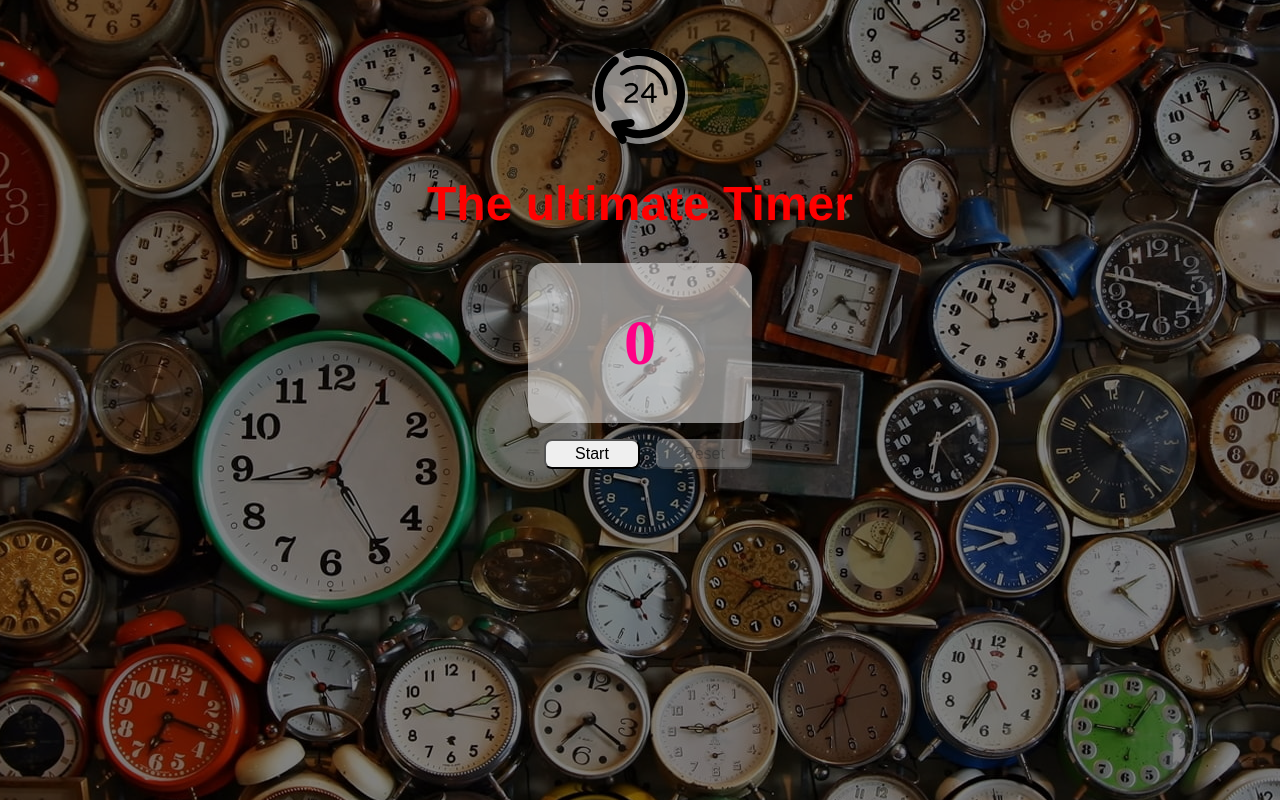
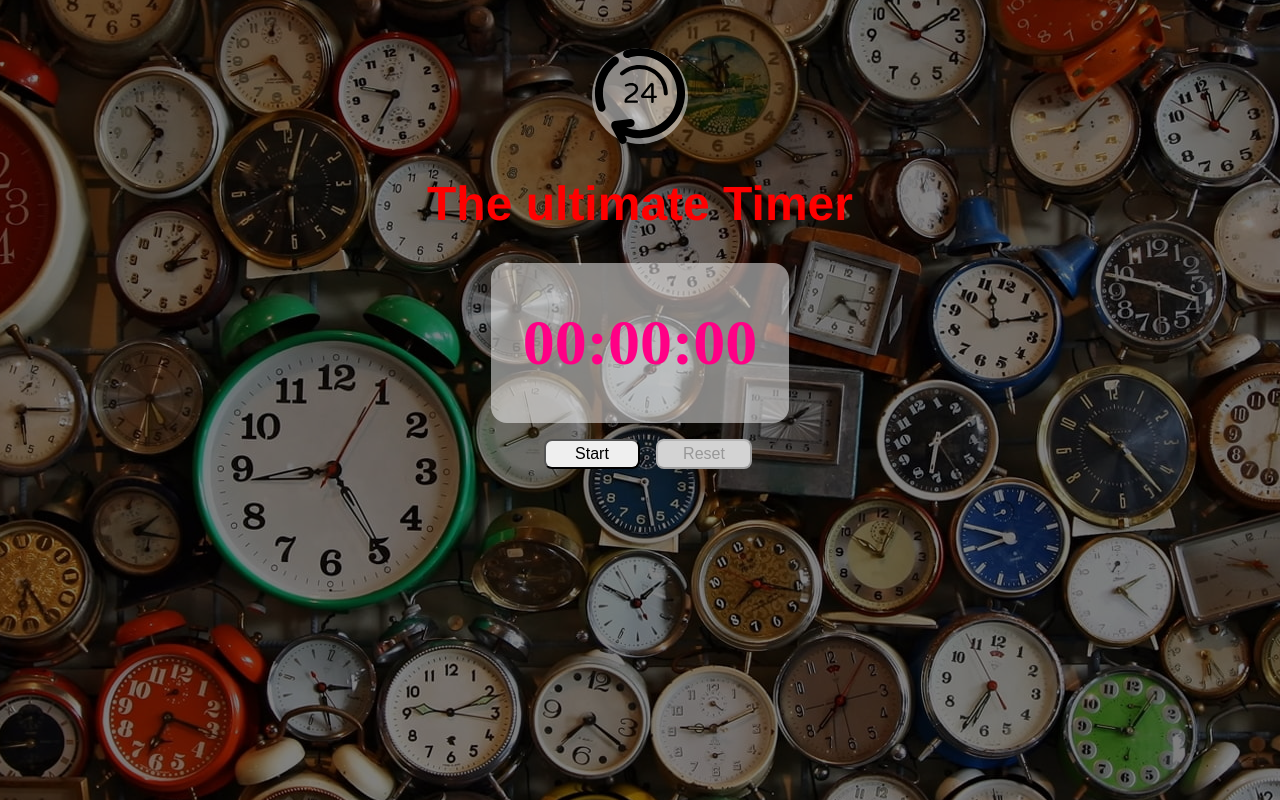
Before and after one commit to kelvinmacharia254/timer--ReactJs, a React (Vite) app: page / in a window 1280 px wide. Built offline with nearby package versions, Linux system fonts and the light colour scheme.

Commit message:
add time formatter HH:MM:SS

```diff
--- a/src/components/Timer.jsx
+++ b/src/components/Timer.jsx
@@ -1,5 +1,6 @@
 import {useCallback, useRef, useState} from "react";
 import Modal from "./Modal.jsx";
+import {formatTime} from "../utils/formatTime.js";
 
 export default function Timer() {
     const [time, setTime] = useState(0)
@@ -13,7 +14,7 @@ export default function Timer() {
             if (buttonIdentifier === 'Start') {
                 console.log(`Time started: ${timerRef.current}`)
                 timerRef.current = setInterval(()=>{
-                setTime((prevTime)=>prevTime+1000)
+                setTime((prevTime)=>prevTime+1)
                 },1000)
                 updateButtonText('Stop')
                 setTimerStarted(true)
@@ -52,6 +53,8 @@ export default function Timer() {
         setModalIsOpen(false)
     }
 
+    const formattedTime = formatTime(time)
+
     return(
         <>
             <Modal
@@ -60,7 +63,7 @@ export default function Timer() {
                 onConfirm={handleConfirmModal}
                 onClose={handleCancelModal}/>
             <div id="time-container">
-                <h1 id="time-head">{time / 1000}</h1>
+                <h1 id="time-head">{formattedTime}</h1>
             </div>
             <div>
                 <button onClick={() => {handleTimer(buttonText)}} value={buttonText.current}>{buttonText}</button>
--- a/src/index.css
+++ b/src/index.css
@@ -67,12 +67,19 @@ button{
 
 button:hover{
   background-color: #1a1515;
+  cursor: pointer;
   color: white;
 }
 
 button:disabled:hover{
   background-color: revert;
   color: revert;
+}
+button:disabled,
+button:disabled:hover{
+  opacity:1.0;
+  /*cursor: not-allowed;*/
+  background-color: #d3d3d3;
 }
 
 #time-head{
--- /dev/null
+++ b/src/utils/formatTime.js
@@ -0,0 +1,11 @@
+export function formatTime(time) {
+    const hours = Math.floor(time / 3600);
+    const minutes = Math.floor((time%3600) / 60);
+    const seconds = Math.floor(time % 60);
+
+    const formattedHours = String(hours).padStart(2, '0');
+   const formattedMinutes = String(minutes).padStart(2, '0');
+   const formattedSeconds = String(seconds).padStart(2, '0');
+
+    return `${formattedHours}:${formattedMinutes}:${formattedSeconds}`;
+}
```
